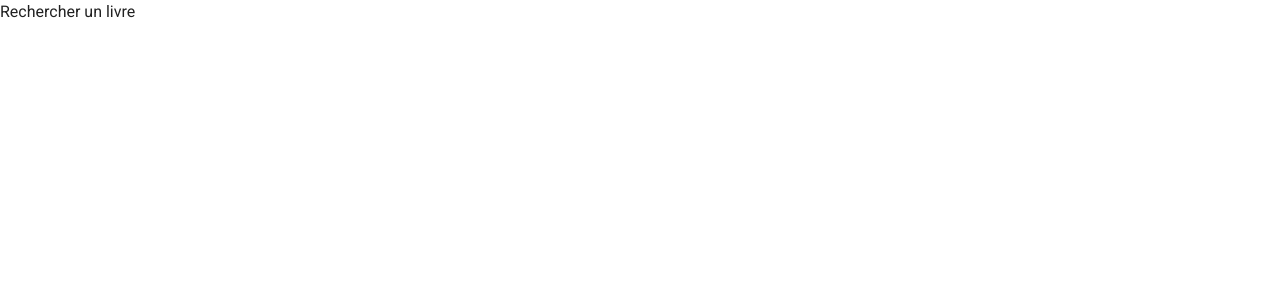
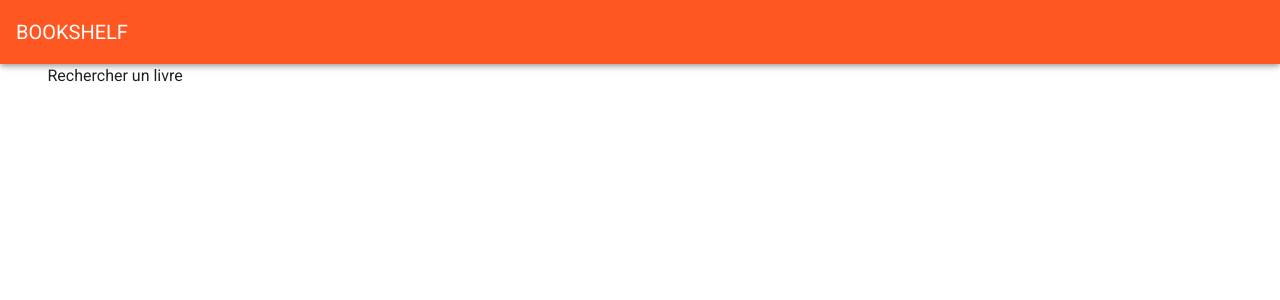
Before and after one commit to mathildemichau/bookshelf, a Vue app: page / in a window 1280 px wide. Shown: the top 300 px of the page. Built offline with nearby package versions, Linux system fonts and the light colour scheme.

Commit message:
add a navigation bar

```diff
--- a/src/App.vue
+++ b/src/App.vue
@@ -1,21 +1,31 @@
 <template>
   <v-app>
     <v-content>
-      <SearchBook @booksFound="updateBooksFoundList" />
-      <BooksFoundList :booksFoundList="booksFoundList" />
+      <Navigation />
+      <v-container>
+        <v-row>
+          <SearchBook @booksFound="updateBooksFoundList" />
+        </v-row>
+        <v-row>
+          <BooksFoundList :booksFoundList="booksFoundList" />
+        </v-row>
+      </v-container>
     </v-content>
   </v-app>
 </template>
 
+
 <script>
 import SearchBook from "./components/SearchBook";
 import BooksFoundList from "./components/BooksFoundList";
+import Navigation from "./components/Navigation";
 
 export default {
   name: "App",
   components: {
     SearchBook,
-    BooksFoundList
+    BooksFoundList,
+    Navigation
   },
   data: () => ({
     booksFoundList: []
--- /dev/null
+++ b/src/components/Navigation.vue
@@ -0,0 +1,41 @@
+<template>
+  <div>
+    <!-- <v-navigation-drawer v-model="drawer" app>
+      <v-list dense>
+        <v-list-item @click>
+          <v-list-item-action>
+            <v-icon>mdi-home</v-icon>
+          </v-list-item-action>
+          <v-list-item-content>
+            <v-list-item-title>Home</v-list-item-title>
+          </v-list-item-content>
+        </v-list-item>
+        <v-list-item @click>
+          <v-list-item-action>
+            <v-icon>mdi-contact-mail</v-icon>
+          </v-list-item-action>
+          <v-list-item-content>
+            <v-list-item-title>Contact</v-list-item-title>
+          </v-list-item-content>
+        </v-list-item>
+      </v-list>
+    </v-navigation-drawer> -->
+
+    <v-app-bar app color="deep-orange" dark>
+      <!-- <v-app-bar-nav-icon @click.stop="drawer = !drawer"></v-app-bar-nav-icon> -->
+      <v-toolbar-title> BOOKSHELF </v-toolbar-title>
+    </v-app-bar>
+  </div>
+</template>
+
+<script>
+export default {
+  props: {
+    source: String
+  },
+
+  data: () => ({
+    drawer: null
+  })
+};
+</script>
```
